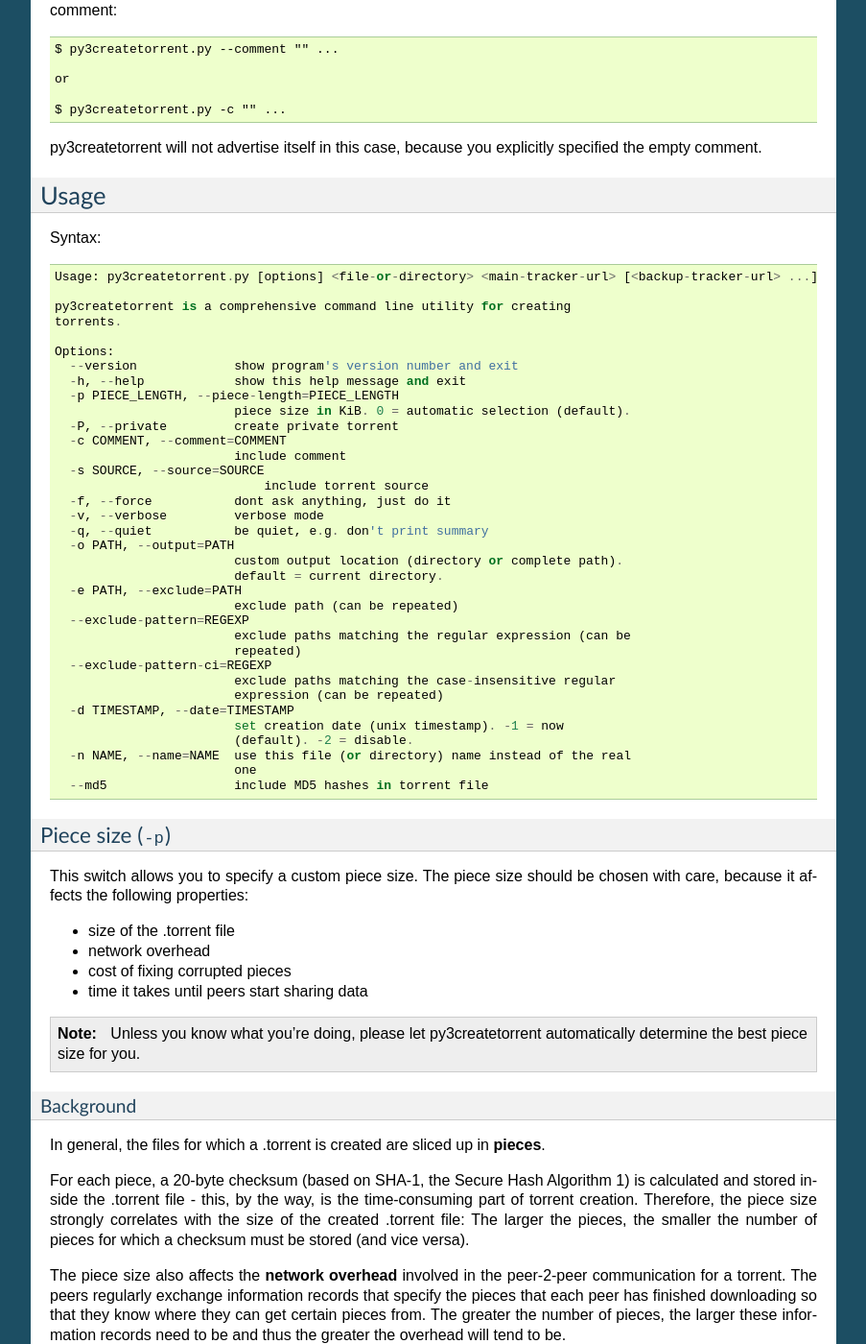
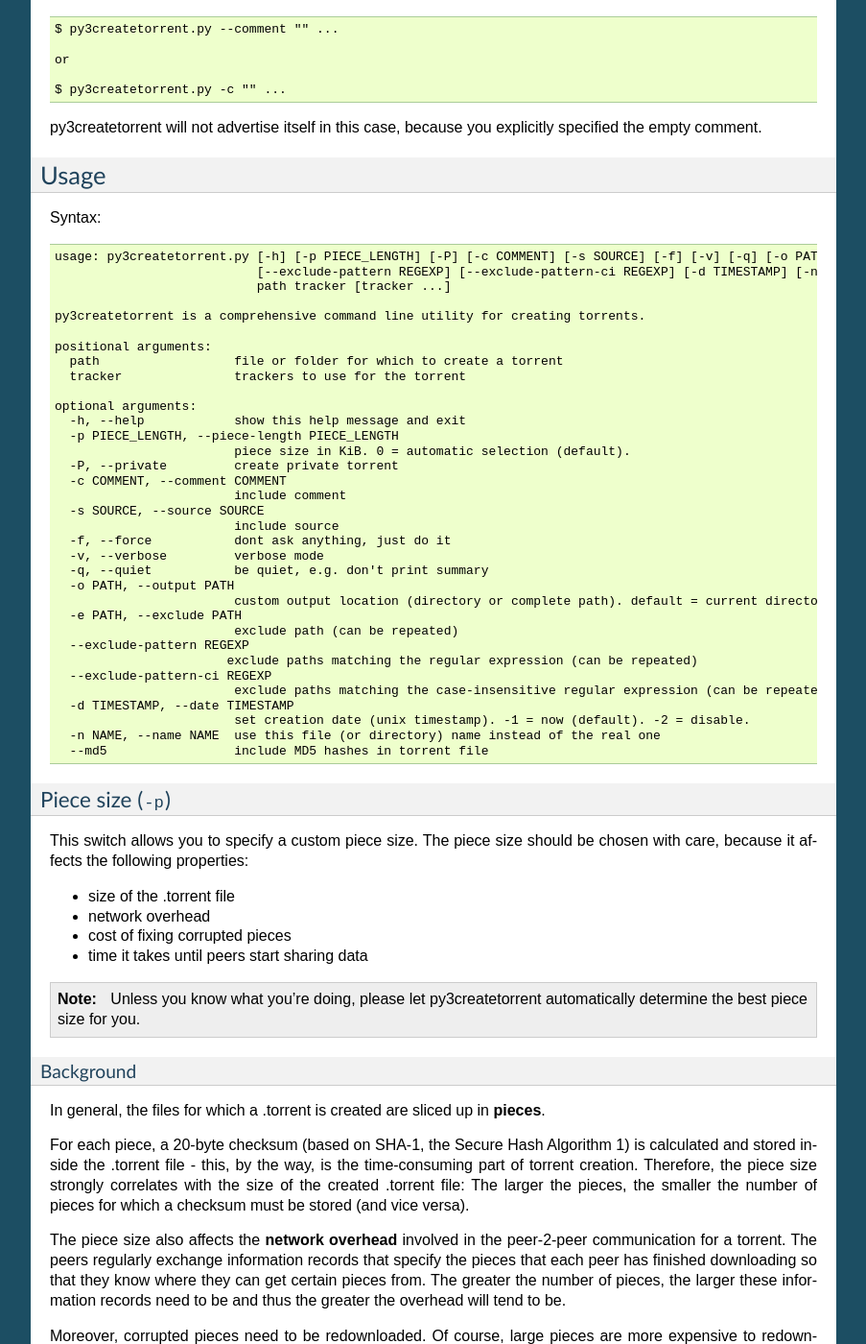
Before and after one commit to rsnitsch/py3createtorrent, a Sphinx documentation site: the page built from docs/source/user.rst, in a window 1280 px wide and 1400 px high, scrolled down 2172 px. Shown: the whole window at 96% size, without its empty margins (198-1101 px from the left). Built offline with Sphinx 7.4.7, drawn with Linux system fonts in a browser that asks for light colours; some of the changed text lies outside the part shown.

Commit message:
Switch from optparse to argparse
Requires Python 3.2+ now

```diff
--- a/docs/source/user.rst
+++ b/docs/source/user.rst
@@ -3,9 +3,7 @@ py3createtorrent
 
 *Create torrents via command line!*
 
-py3createtorrent is a comprehensive shell/commandline utility for creating
-torrents (Linux & Windows). It's a GPL-licensed Python v3.1 script. I tested it
-with Ubuntu 8.04 / rTorrent and Windows 7 / µTorrent.
+py3createtorrent is a comprehensive shell/commandline utility for creating torrents (Linux & Windows).
 
 Some of the features:
 
@@ -136,42 +134,43 @@ specified the empty comment.
 Usage
 -----
 
-Syntax::
+Syntax:
 
-   Usage: py3createtorrent.py [options] <file-or-directory> <main-tracker-url> [<backup-tracker-url> ...]
+.. code-block:: none
 
-   py3createtorrent is a comprehensive command line utility for creating
-   torrents.
+   usage: py3createtorrent.py [-h] [-p PIECE_LENGTH] [-P] [-c COMMENT] [-s SOURCE] [-f] [-v] [-q] [-o PATH] [-e PATH]
+                              [--exclude-pattern REGEXP] [--exclude-pattern-ci REGEXP] [-d TIMESTAMP] [-n NAME] [--md5]
+                              path tracker [tracker ...]
 
-   Options:
-     --version             show program's version number and exit
+   py3createtorrent is a comprehensive command line utility for creating torrents.
+
+   positional arguments:
+     path                  file or folder for which to create a torrent
+     tracker               trackers to use for the torrent
+
+   optional arguments:
      -h, --help            show this help message and exit
-     -p PIECE_LENGTH, --piece-length=PIECE_LENGTH
+     -p PIECE_LENGTH, --piece-length PIECE_LENGTH
                            piece size in KiB. 0 = automatic selection (default).
      -P, --private         create private torrent
-     -c COMMENT, --comment=COMMENT
+     -c COMMENT, --comment COMMENT
                            include comment
-     -s SOURCE, --source=SOURCE
-	                       include torrent source
+     -s SOURCE, --source SOURCE
+                           include source
      -f, --force           dont ask anything, just do it
      -v, --verbose         verbose mode
      -q, --quiet           be quiet, e.g. don't print summary
-     -o PATH, --output=PATH
-                           custom output location (directory or complete path).
-                           default = current directory.
-     -e PATH, --exclude=PATH
+     -o PATH, --output PATH
+                           custom output location (directory or complete path). default = current directory.
+     -e PATH, --exclude PATH
                            exclude path (can be repeated)
-     --exclude-pattern=REGEXP
-                           exclude paths matching the regular expression (can be
-                           repeated)
-     --exclude-pattern-ci=REGEXP
-                           exclude paths matching the case-insensitive regular
-                           expression (can be repeated)
-     -d TIMESTAMP, --date=TIMESTAMP
-                           set creation date (unix timestamp). -1 = now
-                           (default). -2 = disable.
-     -n NAME, --name=NAME  use this file (or directory) name instead of the real
-                           one
+     --exclude-pattern REGEXP
+                          exclude paths matching the regular expression (can be repeated)
+     --exclude-pattern-ci REGEXP
+                           exclude paths matching the case-insensitive regular expression (can be repeated)
+     -d TIMESTAMP, --date TIMESTAMP
+                           set creation date (unix timestamp). -1 = now (default). -2 = disable.
+     -n NAME, --name NAME  use this file (or directory) name instead of the real one
      --md5                 include MD5 hashes in torrent file
 
 Piece size (``-p``)
```
Also changed, not shown: other parts of docs/source/user.rst (+1 -1 lines), README.md (+1 -3 lines), 1 other file.
